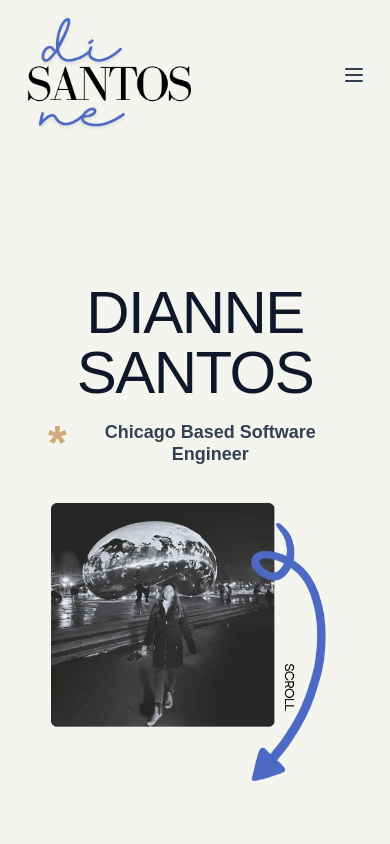
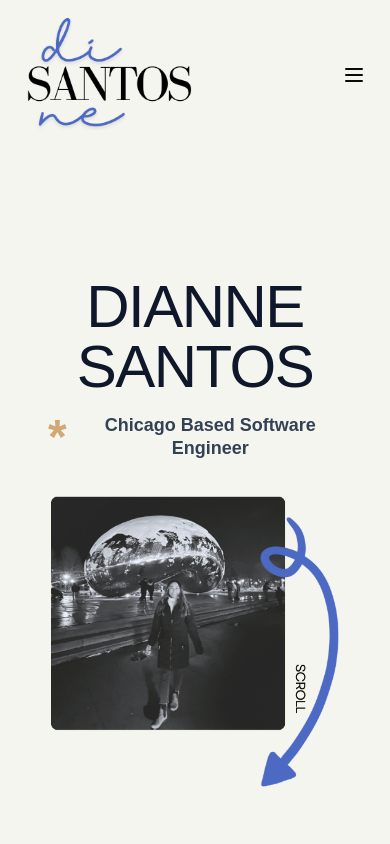
Before and after one commit to dfayesantos/my-portfolio, a Next.js app: page / in a window 390 px wide. Shown: the top 844 px of the page. Built offline with nearby package versions, Linux system fonts and the light colour scheme.

Commit message:
updated nav bar spacing and cropped chicago bean photo
in the nav bar, added more spacing between the logo and navigation buttons

```diff
--- a/app/components/Nav.tsx
+++ b/app/components/Nav.tsx
@@ -1,48 +1,61 @@
 "use client";
-import React, { useState } from 'react';
-import Image from 'next/image';
-import logo from '../images/santoslogo.png';
+import React, { useState } from "react";
+import Image from "next/image";
+import logo from "../images/santoslogo.png";
 
 export default function Nav() {
   const [open, setOpen] = useState(false);
 
   return (
-    <header className="fixed top-0 left-0 w-full z-50">
-      <div className="bg-[#F5F5EF]">
-        <div className="max-w-4xl mx-auto px-4 py-3 flex items-center justify-between relative">
-          <div className="flex items-center">
-            <a href="#home" aria-label="Go to home">
-              <Image src={logo} alt="Dianne Santos Logo" width={180} height={48} />
-            </a>
-          </div>
+    <header className="fixed top-0 left-0 w-full z-50 bg-[#F5F5EF]">
+      {/* OUTER BAR: full width */}
+      <div className="w-full">
+        {/* INNER WRAPPER: max-width but flex left->right */}
+        <div className="mx-auto max-w-6xl px-4 py-3 flex items-center">
 
-          {/* Desktop links */}
-          <nav className="hidden md:block">
-            <ul className="flex gap-6 items-center text-slate-700 h-10">
-              <li><a href="#home" className="hover:text-slate-900">HOME</a></li>
-              <li><a href="#resume" className="hover:text-slate-900">RESUME</a></li>
-              <li><a href="#contact" className="hover:text-slate-900">CONTACT</a></li>
-            </ul>
-          </nav>
+          {/* LEFT: logo */}
+          <a href="#home" aria-label="Go to home" className="flex items-center">
+            <Image src={logo} alt="Logo" width={180} height={48} />
+          </a>
 
-          {/* Mobile hamburger */}
-          <div className="md:hidden">
+          {/* RIGHT GROUP — ml-auto forces far right */}
+          <div className="ml-auto flex items-center gap-6">
+
+            {/* Desktop Nav */}
+            <nav className="hidden md:block">
+              <ul className="flex items-center gap-6 text-slate-700">
+                <li><a href="#home" className="hover:text-black">HOME</a></li>
+                <li><a href="#resume" className="hover:text-black">RESUME</a></li>
+                <li><a href="#contact" className="hover:text-black">CONTACT</a></li>
+              </ul>
+            </nav>
+
+            {/* Mobile Menu Button */}
             <button
-              aria-label="Toggle menu"
-              onClick={() => setOpen(prev => !prev)}
-              className="p-2 rounded-md focus:outline-none"
+              className="md:hidden p-2"
+              onClick={() => setOpen((prev) => !prev)}
             >
-              <svg className="w-6 h-6 text-slate-700" fill="none" stroke="currentColor" viewBox="0 0 24 24" xmlns="http://www.w3.org/2000/svg">
+              <svg className="w-6 h-6" fill="none" stroke="currentColor">
                 {open ? (
-                  <path strokeLinecap="round" strokeLinejoin="round" strokeWidth={2} d="M6 18L18 6M6 6l12 12" />
+                  <path
+                    strokeWidth="2"
+                    strokeLinecap="round"
+                    strokeLinejoin="round"
+                    d="M6 18L18 6M6 6l12 12"
+                  />
                 ) : (
-                  <path strokeLinecap="round" strokeLinejoin="round" strokeWidth={2} d="M4 6h16M4 12h16M4 18h16" />
+                  <path
+                    strokeWidth="2"
+                    strokeLinecap="round"
+                    strokeLinejoin="round"
+                    d="M4 6h16M4 12h16M4 18h16"
+                  />
                 )}
               </svg>
             </button>
           </div>
 
-          {/* Mobile menu panel */}
+          {/* Mobile Dropdown */}
           {open && (
             <div className="absolute right-4 top-full mt-2 w-44 bg-white border border-slate-200 rounded-md shadow-lg md:hidden">
               <ul className="flex flex-col">
```
Also changed, not shown: app/images/Bean backdrop home photo.png.
